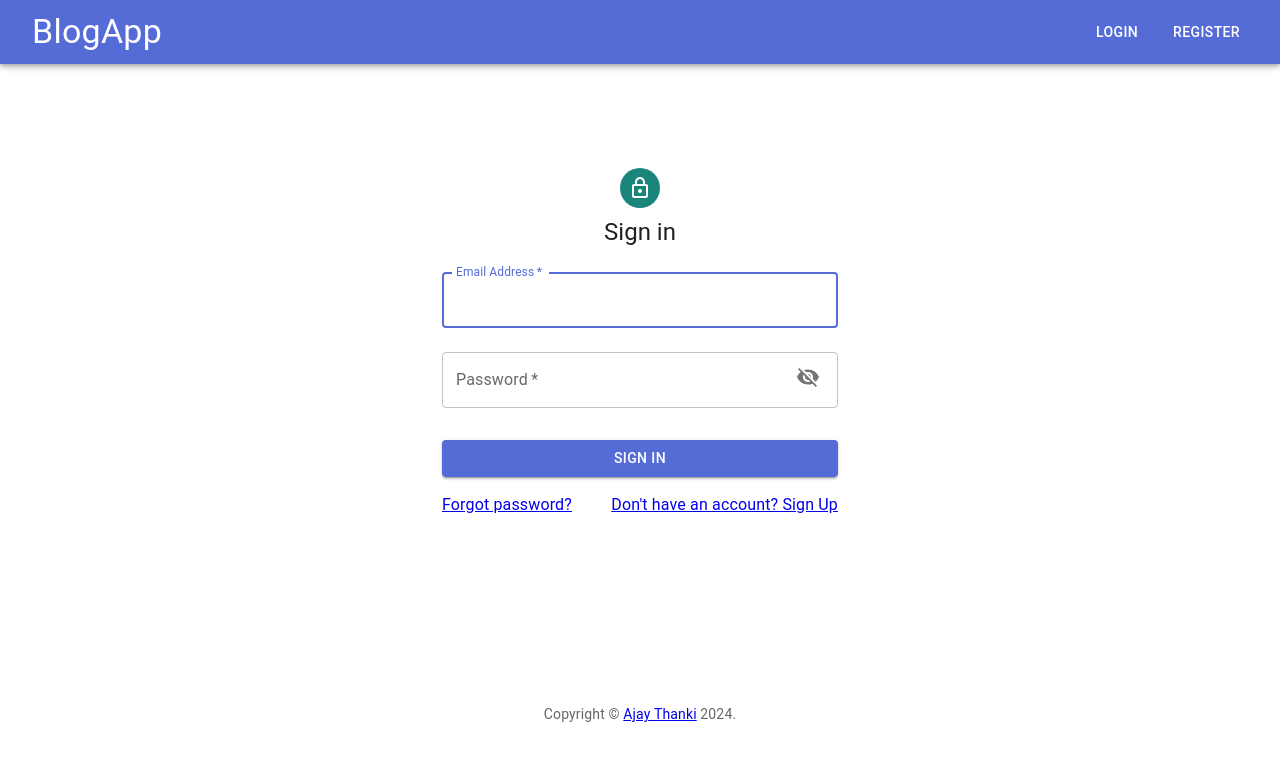
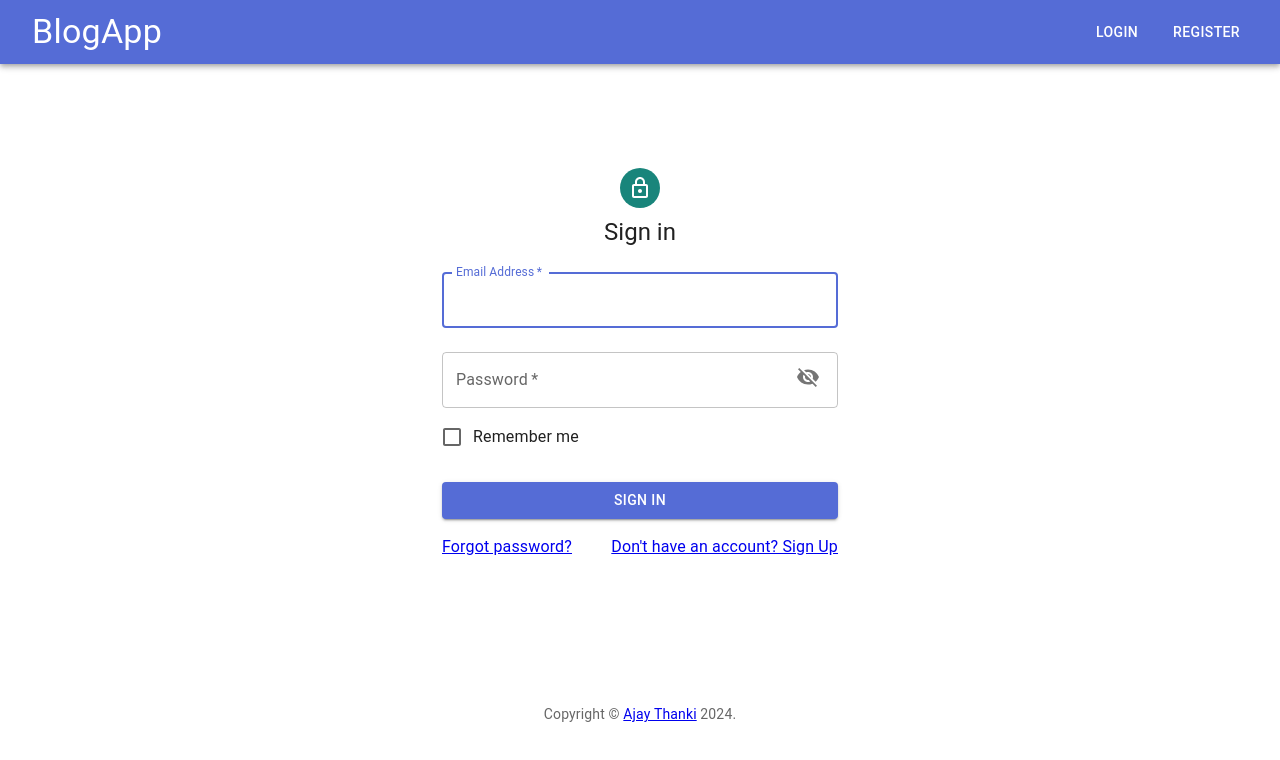
Before and after one commit to ajaythanki/community-blogging-platform, a React (Vite) app in the folder frontend/: page /login in a window 1280 px wide. Shown: the top 760 px of the page. Built offline with nearby package versions, Linux system fonts and the light colour scheme; no server answers.

Commit message:
added remember me and fix redirection

```diff
--- a/frontend/src/pages/LoginPage.tsx
+++ b/frontend/src/pages/LoginPage.tsx
@@ -7,12 +7,12 @@ import LockOutlinedIcon from "@mui/icons-material/LockOutlined";
 import Typography from "@mui/material/Typography";
 import { useLoginMutation } from "../redux/features/auth/hooks/useAuth";
 import { Link, useNavigate } from "react-router-dom";
-import { useDispatch } from "react-redux";
+import { useDispatch, useSelector } from "react-redux";
 import { useEffect, useState } from "react";
 import { setUser } from "../redux/features/auth/userSlice";
 import * as yup from "yup";
 import { useFormik } from "formik";
-import { IconButton, InputAdornment } from "@mui/material";
+import { Checkbox, FormControlLabel, IconButton, InputAdornment } from "@mui/material";
 import { Visibility, VisibilityOff } from "@mui/icons-material";
 
 const LoginPage = () => {
@@ -20,6 +20,7 @@ const LoginPage = () => {
   const dispatch = useDispatch();
   const { isSuccess, mutateAsync, data } = useLoginMutation();
   const [showPassword, setShowPassword] = useState(false);
+  const isAuthenticated = useSelector((state: any) => state.user.isAuthenticated);
 
   const initialValues = {
     email: "",
@@ -49,17 +50,40 @@ const LoginPage = () => {
         email: email.trim(),
         password: password.trim(),
       });
+      rememberMe === true
+        ? window.localStorage.setItem(
+            "rmU",
+            JSON.stringify({ email, password }),
+          )
+        : window.localStorage.removeItem("rmU");
+
       formik.resetForm();
     },
   });
 
+  if (isAuthenticated) {
+    history.back();
+  }
   useEffect(() => {
     if (isSuccess) {
-      navigate("/");
-      dispatch(setUser(data.user));
-      window.localStorage.setItem("authUser", JSON.stringify(data.user));
+      navigate("/blogs");
+      dispatch(setUser({userData:data?.user,isAuthenticated:true}));
+      window.localStorage.setItem("authUser", JSON.stringify(data?.user));
     }
   }, [isSuccess, data]);
+
+
+  useEffect(() => {
+    const rmbMeData = localStorage.getItem("rmU");
+    if (rmbMeData && rmbMeData !== undefined && rmbMeData !== null) {
+      const uData = JSON.parse(rmbMeData);
+      if (Object.keys(uData).length > 0) {
+        formik.setFieldValue("rememberMe", true);
+        formik.setFieldValue("email", uData.email);
+        formik.setFieldValue("password", uData.password);
+      }
+    }
+  }, []);
 
   return (
     <Box
@@ -126,7 +150,16 @@ const LoginPage = () => {
             ),
           }}
         />
-
+        <FormControlLabel
+          control={
+            <Checkbox
+              name="rememberMe"
+              checked={formik.values.rememberMe}
+              onChange={formik.handleChange}
+            />
+          }
+          label="Remember me"
+        />
         <Button
           type="submit"
           fullWidth
```
Lines whose indentation alone changed are shown as unchanged.
